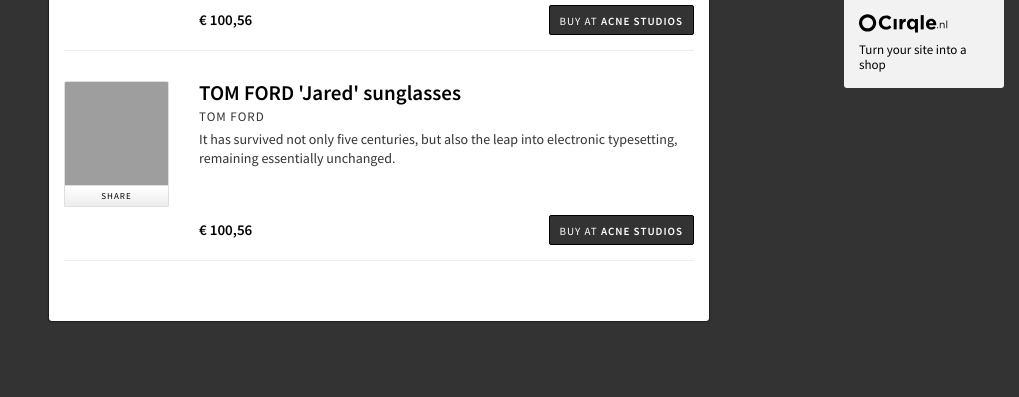
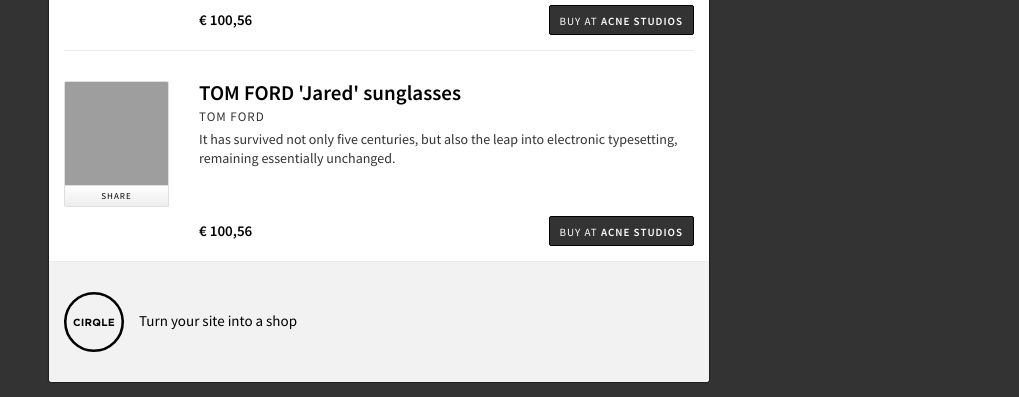
Before and after one commit to HiCirqle/shopping, a website: page app/index.html in a window 1280 px wide. Shown: the part 697-1094 px from the top of the page, without its empty margins (261-1280 px from the left). Before the commit the page ends 1033 px from the top, so only its background shows below. Drawn offline with nearby package versions, Linux system fonts and the light colour scheme; files that its build step writes are made by us from their sources; grey boxes are pictures that could not be loaded.

Commit message:
update logo

```diff
--- a/app/styles/main.scss
+++ b/app/styles/main.scss
@@ -69,6 +69,7 @@
   max-width:660px;
   @media only screen and (min-width: 40.063em) {
     margin:15px auto;
+    overflow:hidden;
     background:#fff;
     border-radius:3px;
     box-shadow:0 0 0 1px rgba(#000, .3), 0 0 3px 0 rgba(#000, .3);
@@ -150,9 +151,6 @@
 // products overview
 .products {
   padding:0 $spacing;
-  @media only screen and (min-width: 64.063em) {
-    padding-bottom:$spacing--desktop * 2;
-  }
 }
   // single product
   .product {
@@ -167,6 +165,9 @@
       padding-left:$product-img-size--desktop + $spacing--desktop;
       padding-bottom:$spacing--desktop * 2;
       min-height:($product-img-size--desktop * 2);
+    }
+    &:last-child {
+      border:0;
     }
   }
     // product avatar
@@ -334,39 +335,23 @@
   // modal footer
   .footer   {
     position:relative;
+    border-top:1px $light-grey solid;
     padding:($spacing * 2) $spacing ($spacing * 5);
+    background:#f2f2f2;
     @media only screen and (min-width: 40.063em) {
       padding-bottom:($spacing * 2);
-    }
-    @media only screen and (min-width: 64.063em) {
-      position:fixed;
-      right:$spacing; bottom:$spacing;
-      padding:$spacing;
-      width:160px;
-      background:#f2f2f2;
-      border-radius:3px;
     }
   }
     // footer cirqle logo
     .cirqle-logo  {
-      width:90px; height:20px;
-      background-image:url(../images/cirqle-nl-logo.svg);
+      width:60px; height:60px;
+      background-image:url(../images/cirqle.svg);
       background-size:contain;
       background-repeat:no-repeat;
-      @media only screen and (min-width: 64.063em) {
-        margin-bottom:$flow * 2;
-      }
     }
     // footer cirqle slogan
     .cirqle-slogan  {
       position:absolute;
-      top:($spacing * 2); left:$spacing * 8;
+      top:($spacing * 3) + $flow; left:$spacing * 6;
       color:#000;
-      @media only screen and (min-width: 64.063em) {
-        float:left;
-        display:block;
-        position:relative;
-        top:auto; left:auto;
-        font:{size:13px; weight:400}
-      }
     }
```
Also changed, not shown: app/demo.html (+1 -1 lines), app/images/cirqle.svg (added), 1 other file.
